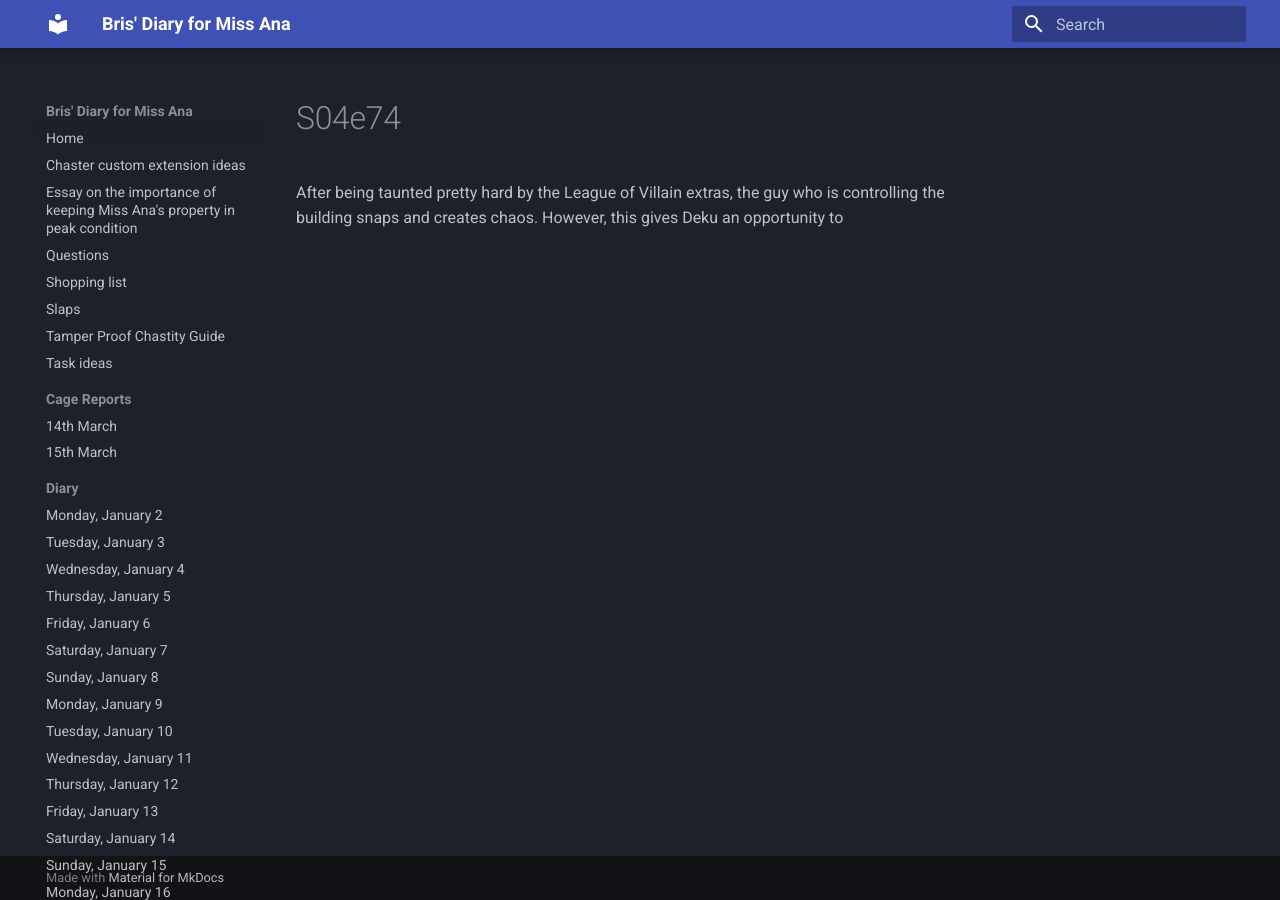
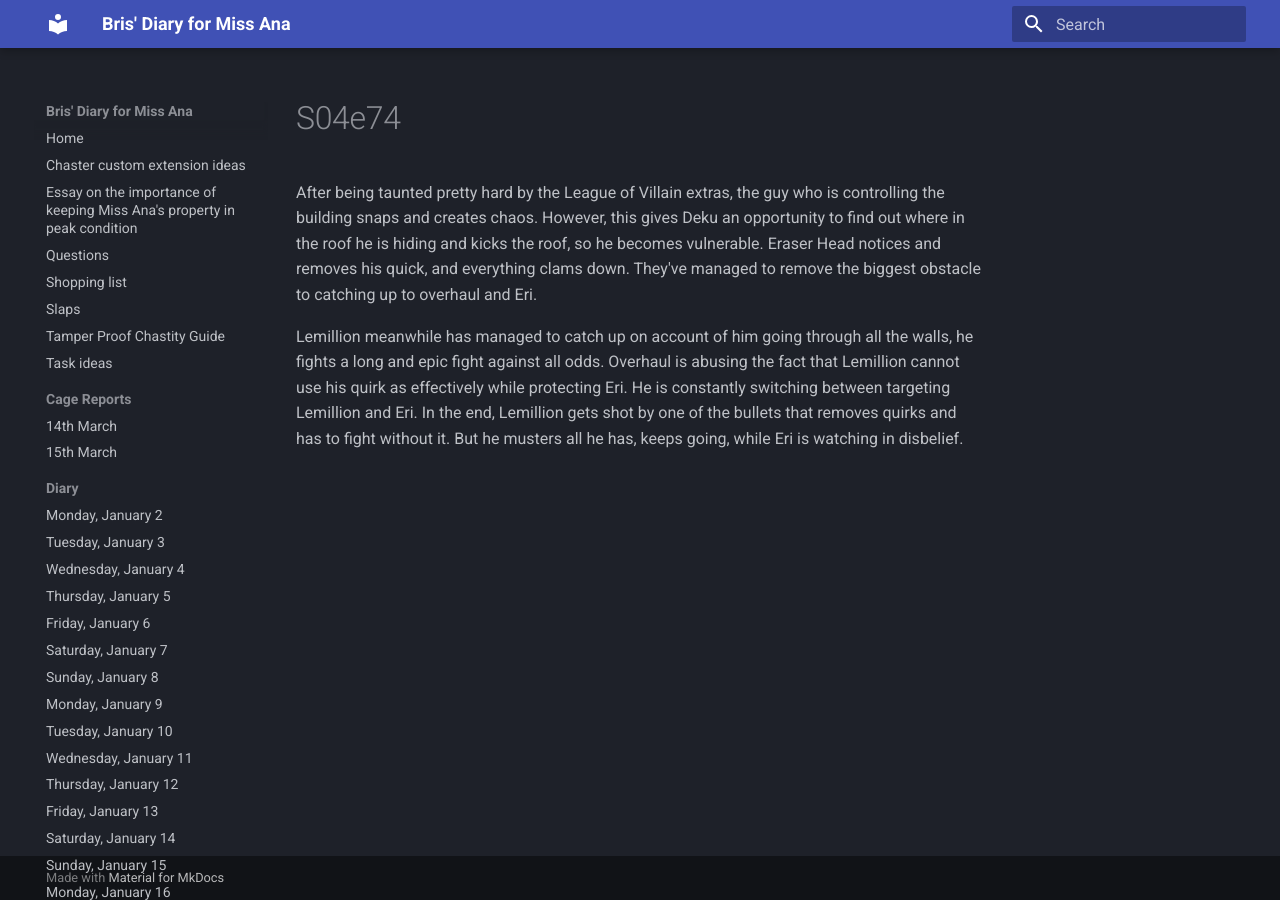
Before and after one commit to bris00/DFMA, an MkDocs documentation site: the page built from diary/Series/My Hero Academia/s04e74.md, in a window 1280 px wide. Built offline with MkDocs 1.6.1 and Material for MkDocs 9.7.7, drawn with Linux system fonts in a browser that asks for light colours.

Commit message:
vault backup: 2023-03-25 17:07:04
Affected files:
diary/Series/My Hero Academia/s04e74.md

```diff
--- a/diary/Series/My Hero Academia/s04e74.md
+++ b/diary/Series/My Hero Academia/s04e74.md
@@ -1 +1,3 @@
-After being taunted pretty hard by the League of Villain extras, the guy who is controlling the building snaps and creates chaos. However, this gives Deku an opportunity to
+After being taunted pretty hard by the League of Villain extras, the guy who is controlling the building snaps and creates chaos. However, this gives Deku an opportunity to find out where in the roof he is hiding and kicks the roof, so he becomes vulnerable. Eraser Head notices and removes his quick, and everything clams down. They've managed to remove the biggest obstacle to catching up to overhaul and Eri.
+
+Lemillion meanwhile has managed to catch up on account of him going through all the walls, he fights a long and epic fight against all odds. Overhaul is abusing the fact that Lemillion cannot use his quirk as effectively while protecting Eri. He is constantly switching between targeting Lemillion and Eri. In the end, Lemillion gets shot by one of the bullets that removes quirks and has to fight without it. But he musters all he has, keeps going, while Eri is watching in disbelief.
```
